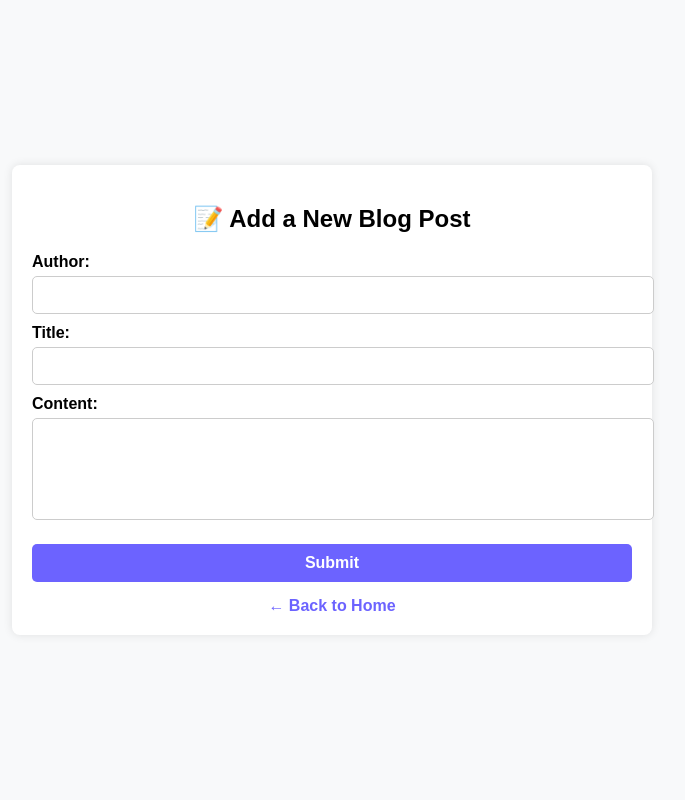
After one commit to dimitar27/masterblog, a Flask app: page /add in a window 1280 px wide. The commit adds this page. Shown: the whole page, without its empty margins (308-993 px from the left). Run offline with Flask 3, Linux system fonts and the light colour scheme.

Commit message:
add endpoint for creating new blog posts

```diff
--- a/app.py
+++ b/app.py
@@ -1,17 +1,50 @@
-from flask import Flask, render_template
+from flask import Flask, render_template, request, redirect
 import json
 
 app = Flask(__name__)
 
 with open("blogposts.json", "r") as fileobj:
-    books = json.loads(fileobj.read())
+    blog_posts = json.loads(fileobj.read())
 
 @app.route('/')
 def index():
+    """Render the homepage with all blog posts."""
     with open("blogposts.json", "r") as fileobj:
-        blog_posts = json.loads(fileobj.read())
+        posts = json.loads(fileobj.read())
 
-    return render_template('index.html', posts=blog_posts)
+    return render_template('index.html', posts=posts)
+
+
+@app.route('/add', methods=['GET', 'POST'])
+def add():
+    """Handles adding a new blog post."""
+    if request.method == 'POST':
+        author = request.form.get("author")
+        title = request.form.get("title")
+        content = request.form.get("content")
+
+        max_id = 0
+        for book_data in blog_posts:
+            if max_id < book_data["id"]:
+                max_id = book_data["id"]
+
+        id_new_post = max_id + 1
+
+        new_post = {
+            "id": id_new_post,
+            "author": author,
+            "title": title,
+            "content": content
+        }
+
+        blog_posts.append(new_post)
+
+        with open("blogposts.json", "w") as fileobj:
+            json.dump(blog_posts, fileobj, indent=4)
+
+        return redirect('/')
+
+    return render_template('add.html')
 
 
 if __name__ == '__main__':
--- /dev/null
+++ b/templates/add.html
@@ -0,0 +1,99 @@
+<!DOCTYPE html>
+<html lang="en">
+<head>
+    <meta charset="UTF-8">
+    <meta name="viewport" content="width=device-width, initial-scale=1.0">
+    <title>Add New Blog Post</title>
+    <style>
+        body {
+            font-family: Arial, sans-serif;
+            background-color: #f8f9fa;
+            display: flex;
+            flex-direction: column;
+            align-items: center;
+            justify-content: center;
+            height: 100vh;
+            margin: 0;
+        }
+        .container {
+            width: 80%;
+            max-width: 600px;
+            background: white;
+            padding: 20px;
+            border-radius: 8px;
+            box-shadow: 0px 0px 10px rgba(0, 0, 0, 0.1);
+        }
+        h2 {
+            text-align: center;
+            margin-bottom: 20px;
+        }
+        label {
+            font-weight: bold;
+            display: block;
+            margin-top: 10px;
+        }
+        input, textarea {
+            width: 100%;
+            padding: 10px;
+            margin-top: 5px;
+            border: 1px solid #ccc;
+            border-radius: 5px;
+            font-size: 14px;
+        }
+        textarea {
+            resize: none;
+        }
+        button {
+            width: 100%;
+            padding: 10px;
+            margin-top: 20px;
+            border: none;
+            background-color: #6c63ff;
+            color: white;
+            font-size: 16px;
+            font-weight: bold;
+            border-radius: 5px;
+            cursor: pointer;
+        }
+        button:hover {
+            background-color: #5548d9;
+        }
+        .back-link {
+            text-align: center;
+            margin-top: 15px;
+        }
+        .back-link a {
+            text-decoration: none;
+            color: #6c63ff;
+            font-weight: bold;
+        }
+        .back-link a:hover {
+            color: #5548d9;
+        }
+    </style>
+</head>
+<body>
+
+    <div class="container">
+        <h2>📝 Add a New Blog Post</h2>
+
+        <form action="/add" method="POST">
+            <label for="author">Author:</label>
+            <input type="text" id="author" name="author" required>
+
+            <label for="title">Title:</label>
+            <input type="text" id="title" name="title" required>
+
+            <label for="content">Content:</label>
+            <textarea id="content" name="content" rows="5" required></textarea>
+
+            <button type="submit">Submit</button>
+        </form>
+
+        <div class="back-link">
+            <a href="/">← Back to Home</a>
+        </div>
+    </div>
+
+</body>
+</html>
--- a/templates/index.html
+++ b/templates/index.html
@@ -8,6 +8,7 @@
 </head>
 <body>
     <h1>Welcome to My Flask Blog!</h1>
+     <a href="{{ url_for('add') }}">Add a New Blog Post</a>
     {% for book_details in posts %}
     <div class="post">
         <h2>{{ book_details.title }}</h2>
```
